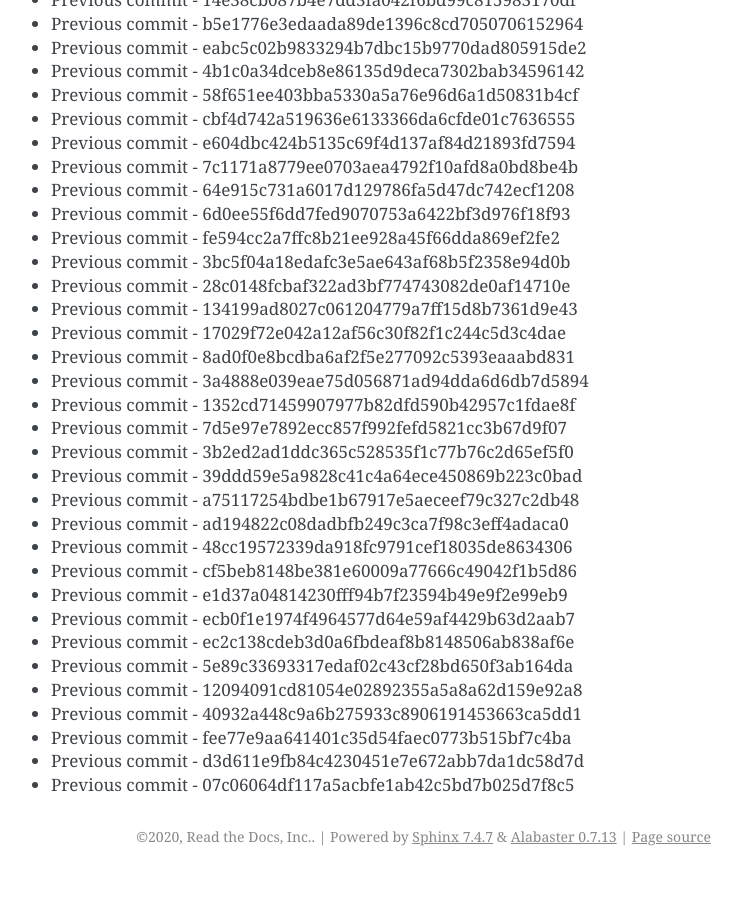
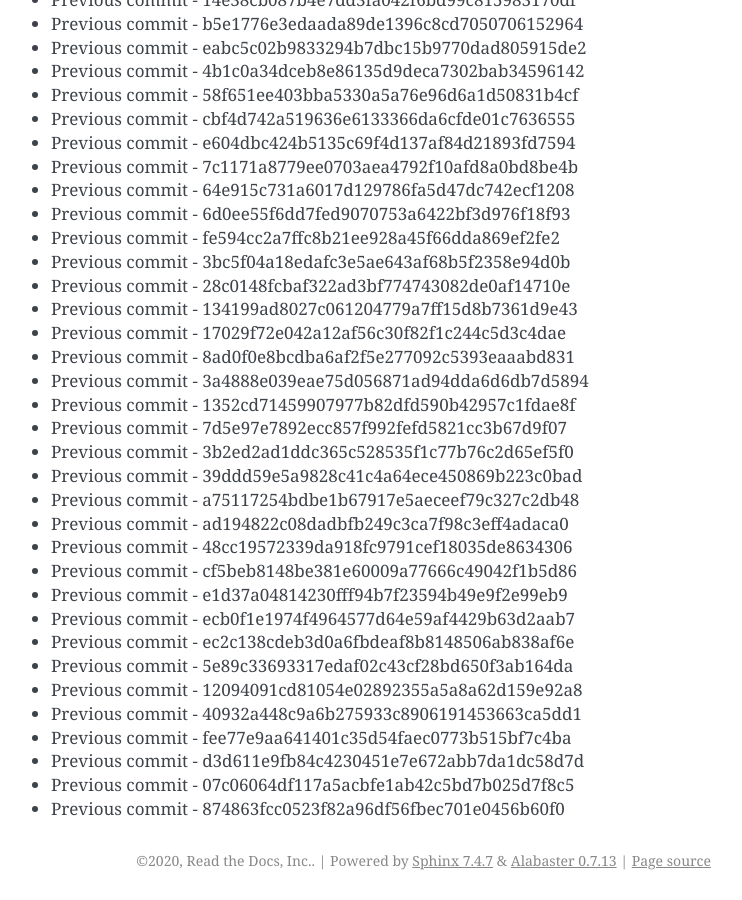
Before and after one commit to readthedocs/rtd-git-stresstest, a Sphinx documentation site: the page built from docs/updates.rst, in a window 1280 px wide and 900 px high, scrolled down 41491 px. Shown: the whole window, without its empty margins (399-1141 px from the left). Built offline with Sphinx 7.4.7, drawn with Linux system fonts in a browser that asks for light colours; before the commit the page ends 42367 px from its top, so only the background shows below that.

Commit message:
Generating commit from previous: 874863fcc0523f82a96df56fbec701e0456b60f0

```diff
--- a/docs/updates.rst
+++ b/docs/updates.rst
@@ -1775,3 +1775,4 @@ It can be tested for any performance characteristics.
 * Previous commit - fee77e9aa641401c35d54faec0773b515bf7c4ba
 * Previous commit - d3d611e9fb84c4230451e7e672abb7da1dc58d7d
 * Previous commit - 07c06064df117a5acbfe1ab42c5bd7b025d7f8c5
+* Previous commit - 874863fcc0523f82a96df56fbec701e0456b60f0
```
